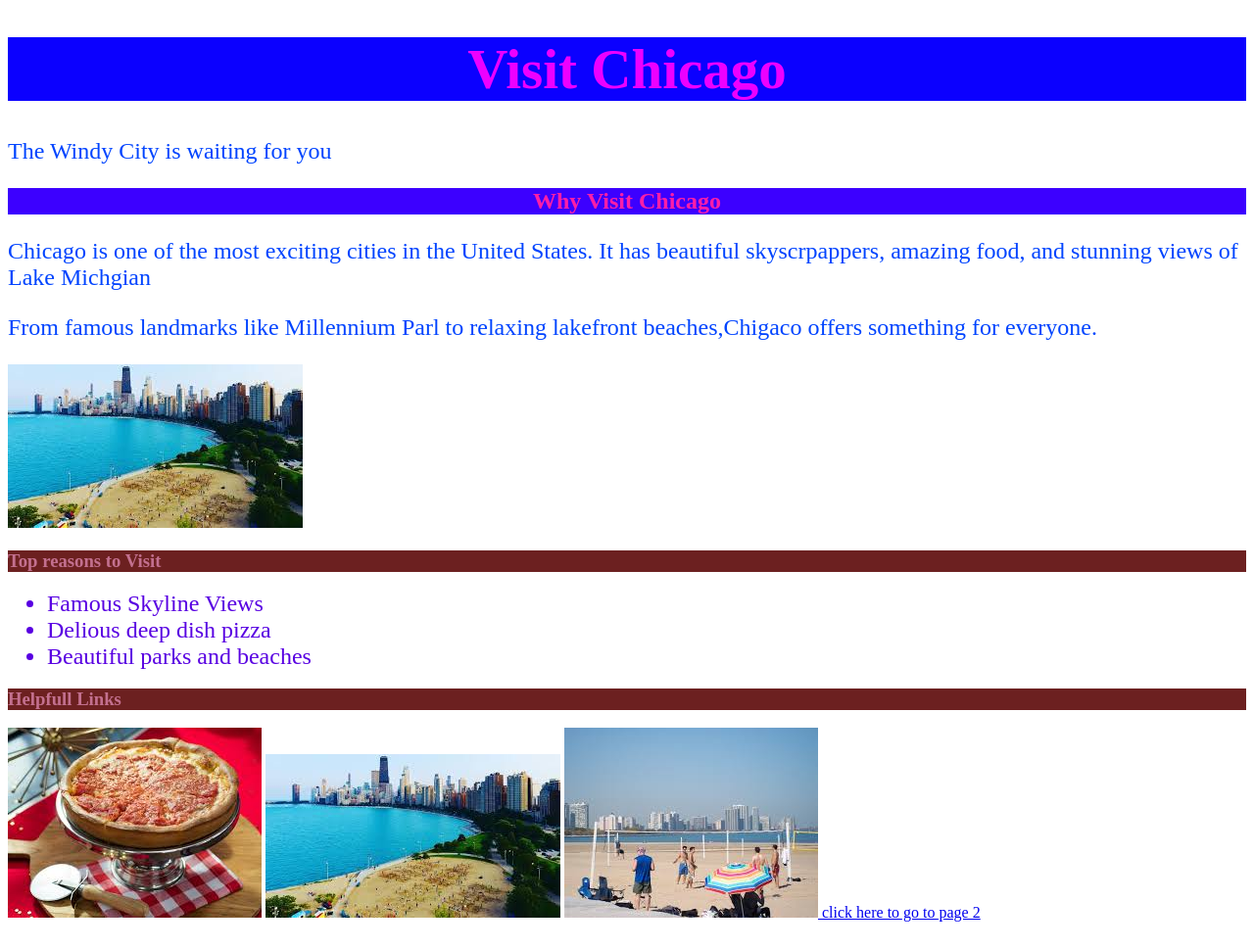
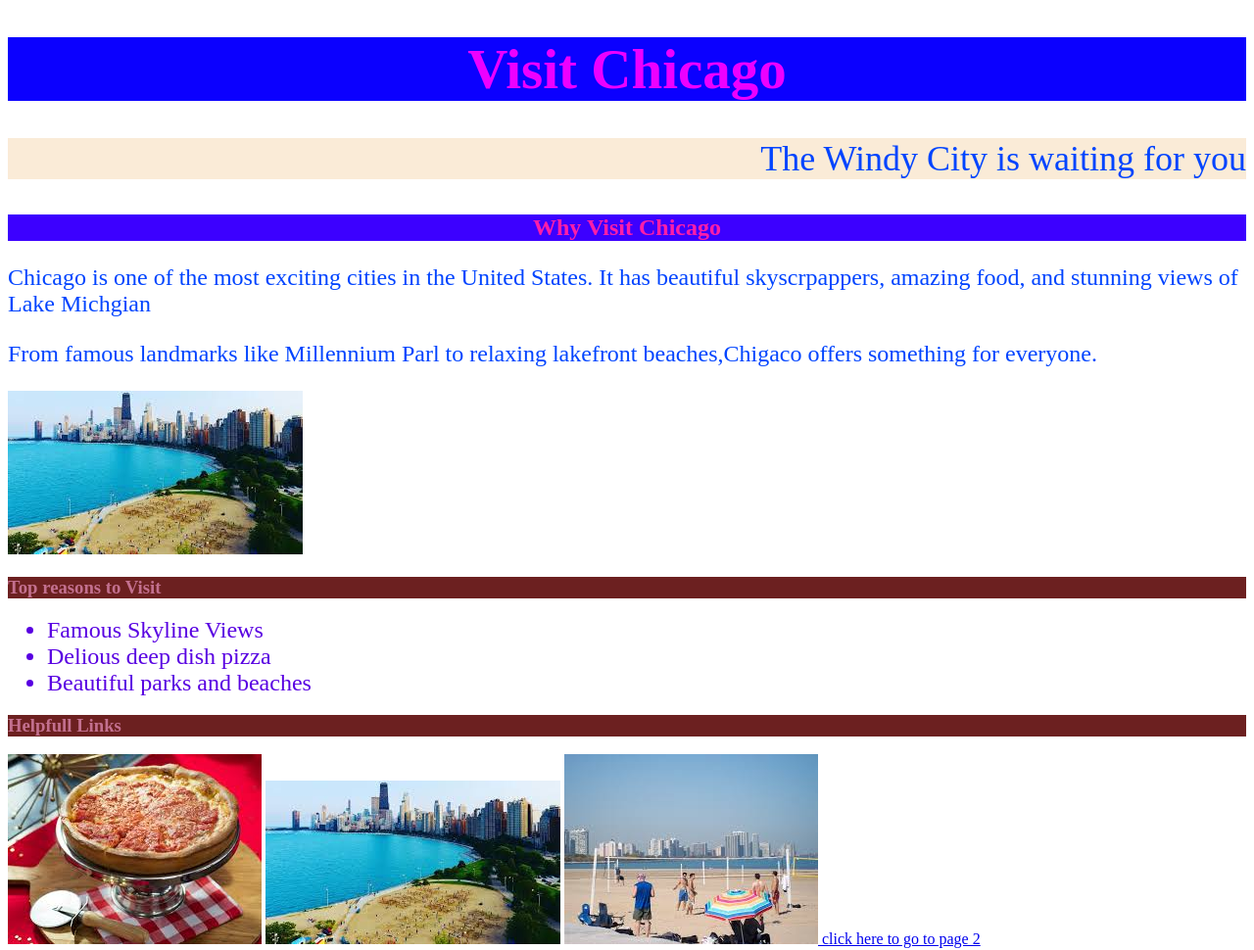
Before and after one commit to Samara-webdesign/Travel-website, a plain HTML site: page index.html in a window 1280 px wide. Shown: the whole page at 98% size. Before the commit the page ends 949 px from the top, so only its background shows below. Drawn offline with Linux system fonts and the light colour scheme.

Commit message:
Add files via upload

```diff
--- a/index.html
+++ b/index.html
@@ -31,21 +31,33 @@
             color: #ff1ea8;
                 text-align: center;
                 background-color: #3c00ff
+            }
 
+            .title {
+
+                background-color: antiquewhite;
+                text-align: end;
+             font-size: 36px;
+                }
+
+            #id {
+            font-size: 200px;
+                background-color: aqua;
+
+            }
             }
 
 
         </style>
 
 
-
     </head>
     <body>
         <h1> Visit Chicago</h1>
-        <p> The Windy City is waiting for you</p>
+        <p class="title">The Windy City is waiting for you</p>
 
         <h2> Why Visit Chicago </h2>
-        <p> Chicago is one of the most exciting cities in the United States. It has beautiful skyscrpappers, amazing food, and stunning views of Lake Michgian </p>
+        <p id="firstid"> Chicago is one of the most exciting cities in the United States. It has beautiful skyscrpappers, amazing food, and stunning views of Lake Michgian </p>
         <p> From famous landmarks like Millennium Parl to relaxing lakefront beaches,Chigaco offers something for everyone.</p>
 
         <img src="lake%20michigan.jpeg" alt="Lake michigan with tall lines">
```
